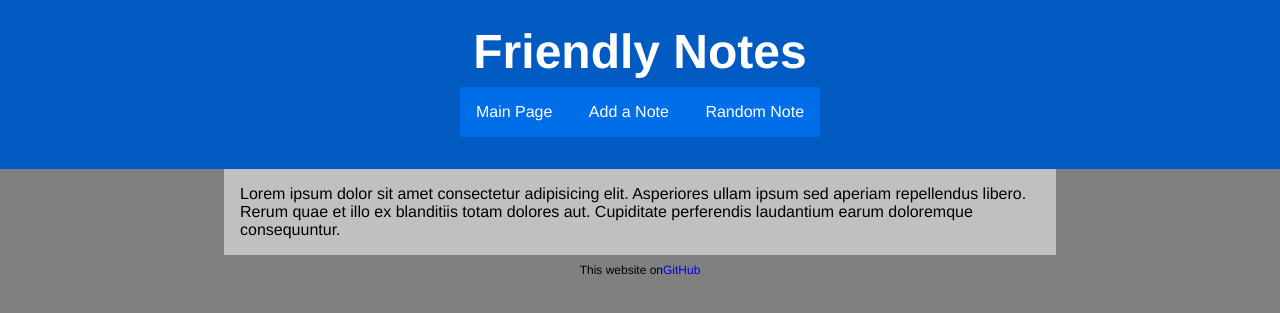
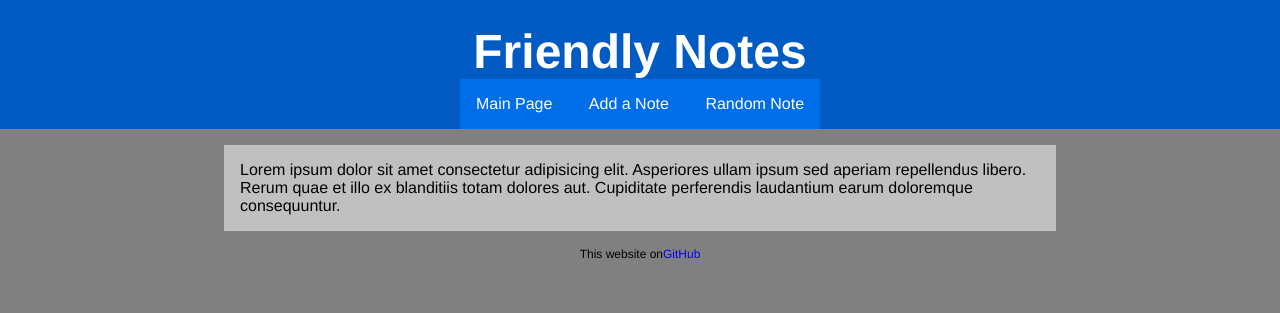
Before and after one commit to karmek-k/friendly-notes, a Django app: page / in a window 1280 px wide. Shown: the top 313 px of the page. Run offline with Django 3.2, Linux system fonts and the light colour scheme; parts of the project's set-up code (start-up, migrations or seed data) failed here and were passed over.

Commit message:
Prettify the layout

```diff
--- a/static/shared/css/layout.css
+++ b/static/shared/css/layout.css
@@ -13,7 +13,7 @@ body {
 .container {
   padding: 1rem;
   max-width: 800px;
-  margin: auto;
+  margin: 1rem auto;
   background: silver;
 }
 
--- a/static/shared/css/navbar.css
+++ b/static/shared/css/navbar.css
@@ -1,5 +1,6 @@
 .navbar {
   padding: 1.5rem;
+  padding-bottom: 0;
   display: flex;
   flex-direction: column;
   align-items: center;
@@ -16,7 +17,7 @@
 }
 
 .navbar ul {
-  margin: .5rem;
+  margin: 0;
   background: #006de9;
 }
 
```
